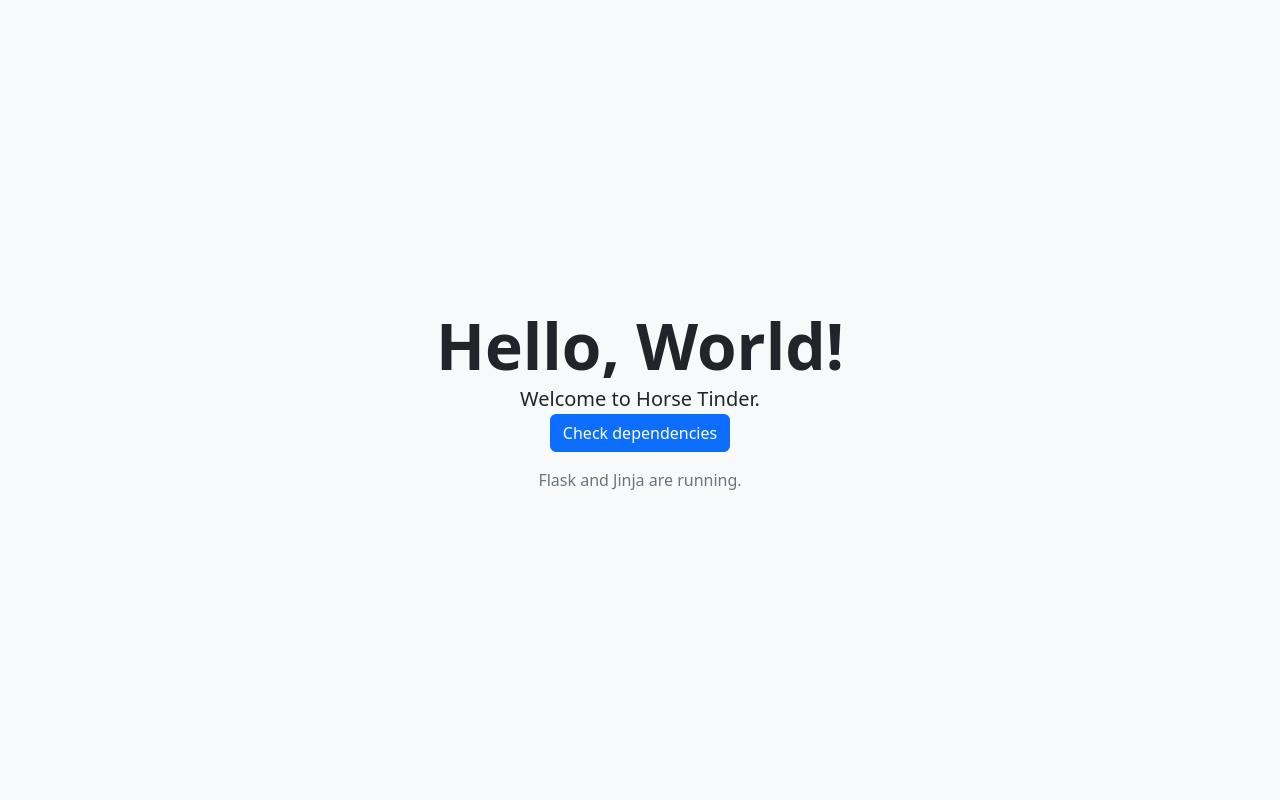
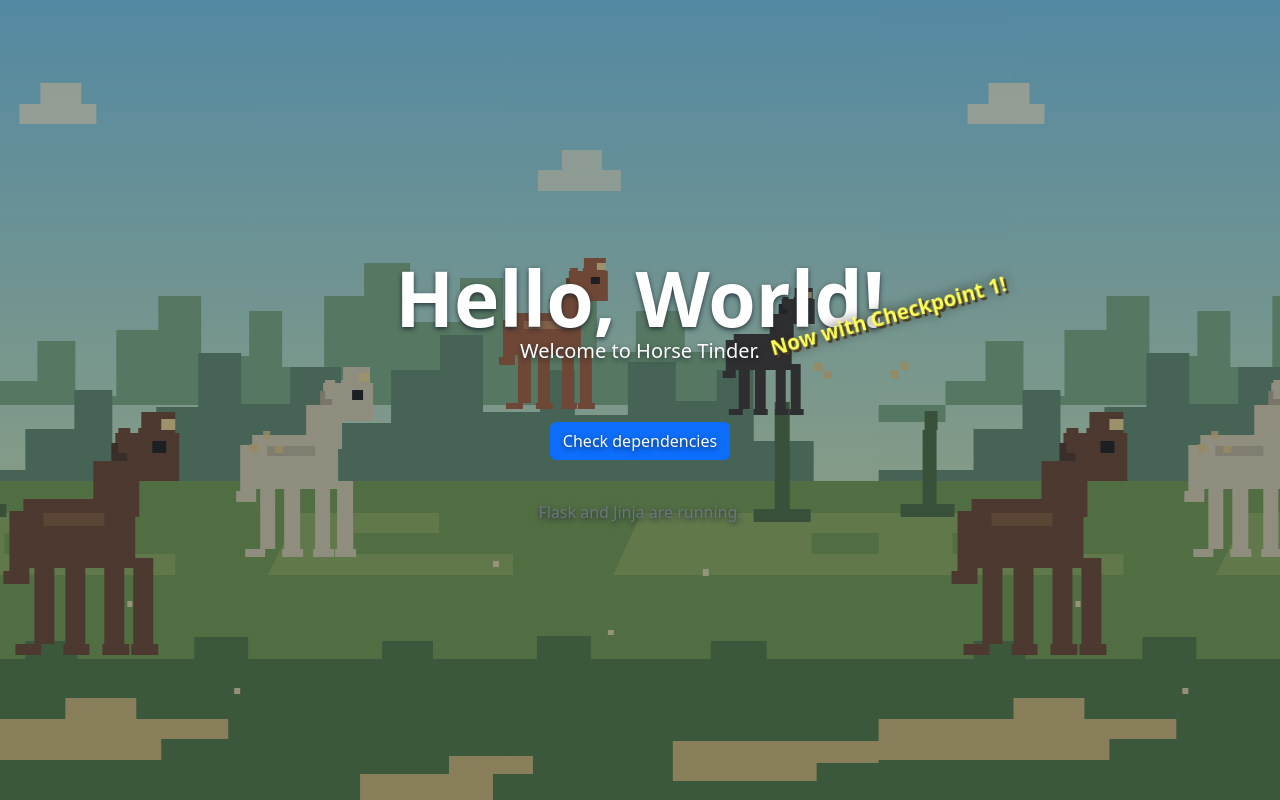
Before and after one commit to HenrikAckler/cs408-horse-tinder, a Flask app: page / in a window 1280 px wide. Run offline with Flask 3, Linux system fonts and the light colour scheme; some libraries are stand-ins or nearby versions.

Commit message:
cp1 done

```diff
--- a/templates/index.html
+++ b/templates/index.html
@@ -8,13 +8,55 @@
   <script src="https://cdn.tailwindcss.com"></script>
   <script defer src="https://cdn.jsdelivr.net/npm/alpinejs@3.14.8/dist/cdn.min.js"></script>
   <script defer src="https://cdn.jsdelivr.net/npm/hammerjs@2.0.8/hammer.min.js"></script>
+  <style>
+    body {
+      min-height: 100vh;
+      color: white;
+      background-image: linear-gradient(#14202a55, #14202a55), url("{{ url_for('static', filename='images/horse-title-panorama.svg') }}");
+      background-size: auto, auto 100vh;
+      background-repeat: no-repeat, repeat-x;
+      background-position: center, 0 0;
+      animation: panorama-pan 180s linear infinite;
+      text-shadow: 0 2px 5px #17202acc;
+    }
+    .splash {
+      position: absolute;
+      top: calc(100% - 40px);
+      left: 100%;
+      width: max-content;
+      color: #ffff55;
+      font-size: clamp(1rem, 1.6vw, 1.75rem);
+      font-weight: 800;
+      text-shadow: 2px 3px 0 #493b23, 0 0 12px #312a1c;
+      transform: translateX(-50%) rotate(-16deg);
+      transform-origin: top center;
+      animation: bob 1.8s ease-in-out infinite alternate;
+    }
+    .hero-title {
+      position: relative;
+      font-size: clamp(4rem, 6vw, 7rem);
+      transform: translateY(-1.5rem);
+    }
+    .hero-welcome { margin-top: -2rem !important; }
+    .dependencies-link { margin-top: 3.5rem; }
+    .app-status { margin-top: 2.5rem !important; }
+    @keyframes bob {
+      to { transform: translateX(-50%) rotate(-14deg) scale(1.025); }
+    }
+    @keyframes panorama-pan {
+      to { background-position: center, -237.037vh 0; }
+    }
+    @media (prefers-reduced-motion: reduce) {
+      body, .splash { animation: none; }
+    }
+  </style>
 </head>
-<body class="bg-light">
-  <main class="container min-vh-100 d-flex flex-column justify-content-center align-items-center text-center py-5" x-data="{ ready: true }">
-    <h1 class="display-3 fw-bold">Hello, World!</h1>
-    <p class="lead">Welcome to Horse Tinder.</p>
-    <a class="btn btn-primary" href="{{ url_for('dependencies') }}">Check dependencies</a>
-    <p class="mt-3 text-secondary" x-show="ready" x-cloak>Flask and Jinja are running.</p>
+<body>
+  <main class="container position-relative min-vh-100 d-flex flex-column justify-content-center align-items-center text-center py-5" x-data="{ ready: true }">
+    <h1 class="display-3 fw-bold hero-title">Hello, World!<span class="splash">Now with Checkpoint 1!</span></h1>
+    <p class="lead hero-welcome">Welcome to Horse Tinder.</p>
+    <a class="btn btn-primary dependencies-link" href="{{ url_for('dependencies') }}">Check dependencies</a>
+    <p class="text-secondary app-status" x-show="ready" x-cloak>Flask and Jinja are running.</p>
   </main>
 </body>
 </html>
```
Also changed, not shown: static/images/horse-title-panorama.svg (added).
